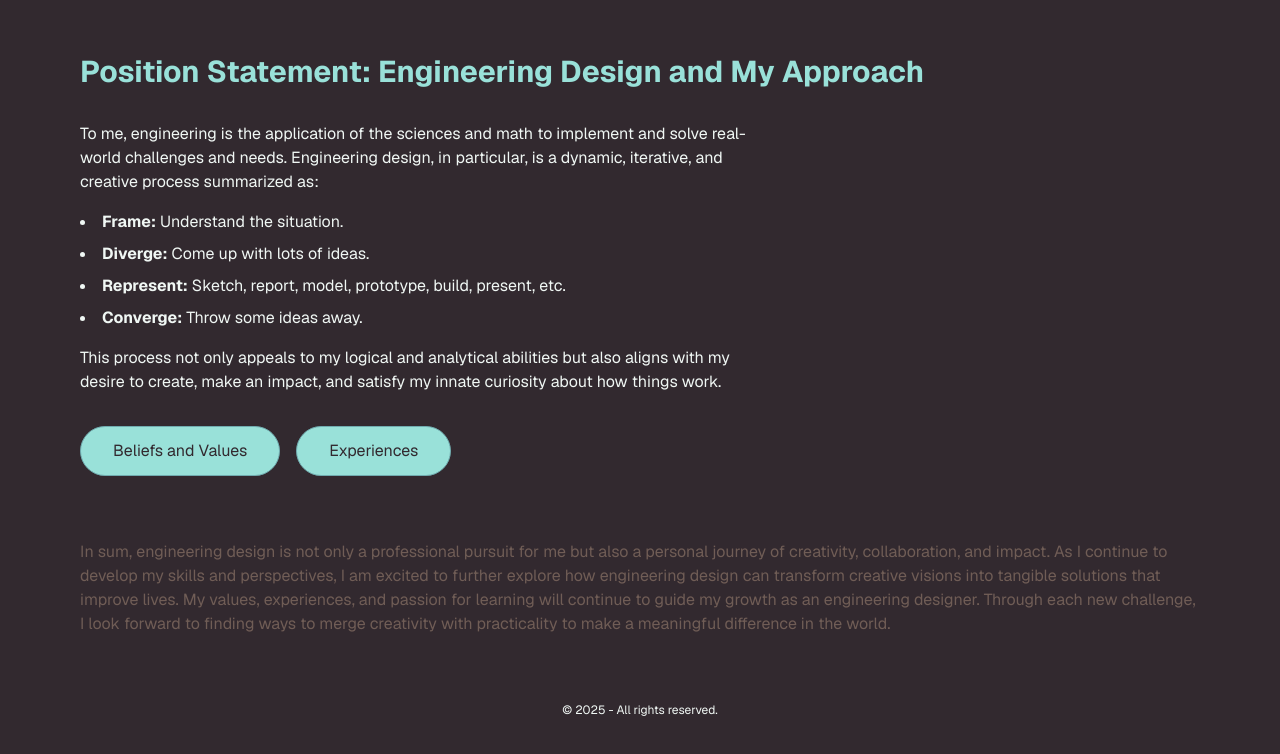
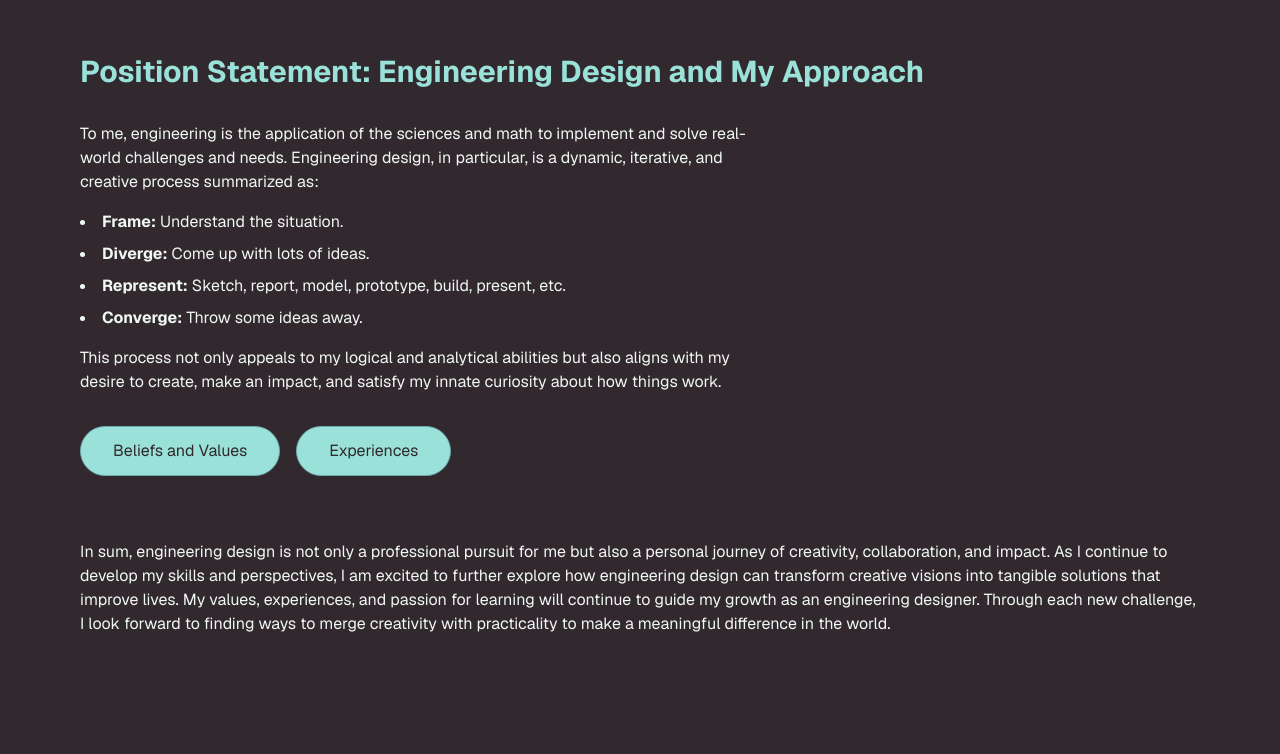
Before and after one commit to tin-martin/nextjs-boilerplate, a Next.js app: page / in a window 1280 px wide. Shown: the part 110-864 px from the top of the page. Built offline with nearby package versions, Linux system fonts and the light colour scheme.

Commit message:
Update page.tsx

```diff
--- a/app/page.tsx
+++ b/app/page.tsx
@@ -46,15 +46,11 @@
   </Link>
 </div>
 
-        <p className="text-sm sm:text-base leading-relaxed mt-8 text-brown">
+        <p className="text-sm sm:text-base leading-relaxed mt-8 text-offWhite">
           In sum, engineering design is not only a professional pursuit for me but also a personal journey of creativity, collaboration, and impact. As I continue to develop my skills and perspectives, I am excited to further explore how engineering design can transform creative visions into tangible solutions that improve lives. My values, experiences, and passion for learning will continue to guide my growth as an engineering designer. Through each new challenge, I look forward to finding ways to merge creativity with practicality to make a meaningful difference in the world.
         </p>
       </main>
-      <footer className="row-start-3 flex gap-6 flex-wrap items-center justify-center text-offWhite">
-        <p className="text-xs text-center">
-          © {new Date().getFullYear()} - All rights reserved.
-        </p>
-      </footer>
+
     </div>
   );
 }
```
